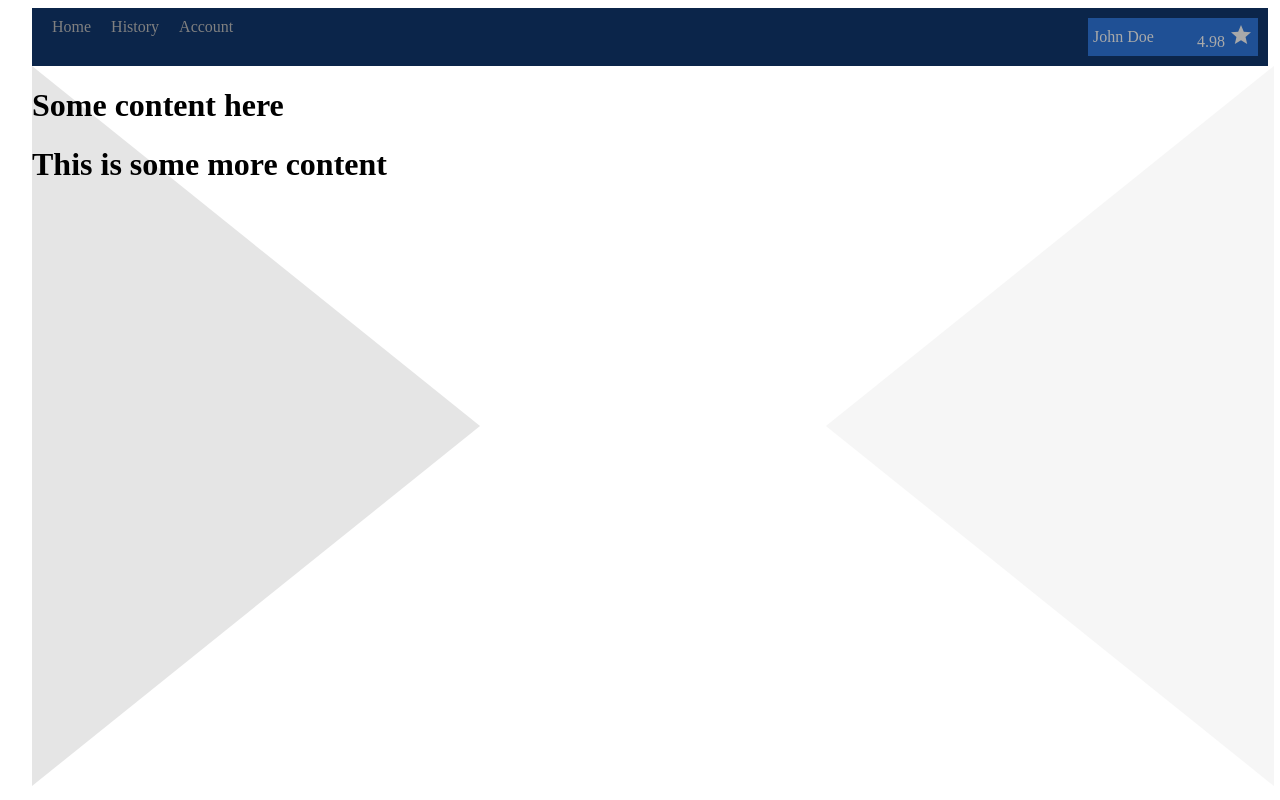
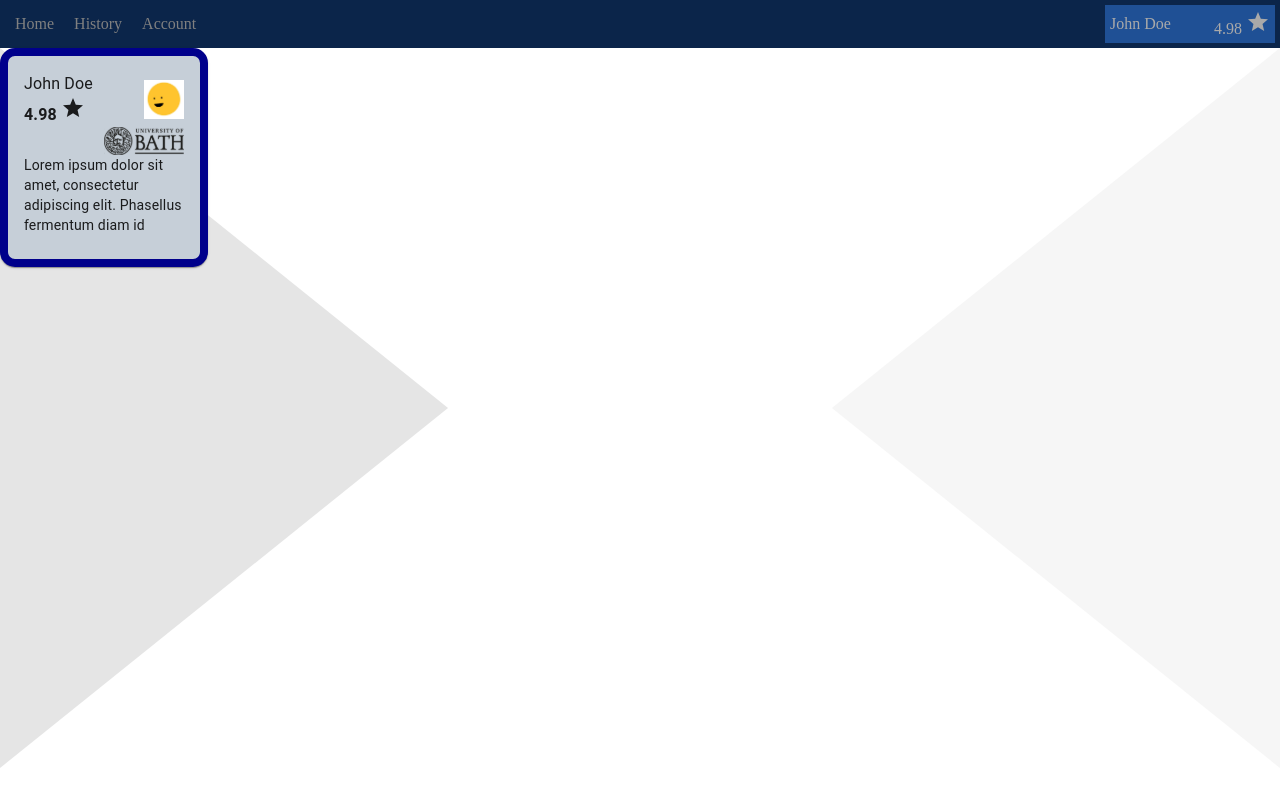
Before and after one commit to CM10313/CM20314-ESP, a Next.js app in the folder cm20314/: page /researchHome in a window 1280 px wide. Built offline with nearby package versions, Linux system fonts and the light colour scheme.

Commit message:
created the cards component that show the study/user details.

```diff
--- a/cm20314/Components/TriangleBackground.tsx
+++ b/cm20314/Components/TriangleBackground.tsx
@@ -5,18 +5,18 @@ import { Container, Box } from '@mui/material';
 export default function TriangleBackground(){
 
     return (
-        <Container maxWidth="xl"
+        <Box maxWidth="xl"
             style = {{
                 margin: '0 !important',
                 position: 'absolute',
-                width: '97vw',
+                width: '30vw',
                 borderWidth: "45vh 35vw",
                 borderStyle: "solid",
                 borderColor: "white lightgrey white grey",
                 zIndex: '-1',
                 opacity: '20%'
             }}>
-        </Container>
+        </Box>
 
     )
 }
--- /dev/null
+++ b/cm20314/Components/detailCards.tsx
@@ -0,0 +1,61 @@
+import { useState } from 'react';
+import { Card, CardContent, Grid, Box, Typography, CardMedia, Dialog, DialogTitle, DialogContent, DialogActions, Button } from '@mui/material';
+import Image from 'next/image';
+import bathLogo from '../public/images/bath-icon.svg';
+import smileyFace from '../public/images/smiley.png';
+import StarIcon from '@mui/icons-material/Star';
+
+export default function Cards() {
+    const [open, setOpen] = useState(false);
+
+    const handleClickOpen = () => {
+      setOpen(true);
+    };
+
+    const handleClose = () => {
+      setOpen(false);
+    };
+
+    return (
+      <>
+        <Card sx={{ backgroundColor: "#C6CFD8", border: "solid darkblue 8px", borderRadius: "15px", maxWidth: "12em" }} onClick={handleClickOpen}>
+          <CardContent>
+            <Grid container direction="row" alignItems="center" justifyContent="space-between">
+              <Box sx={{ display: 'flex', flexDirection: 'column' }}>
+                <Typography variant="body1">John Doe</Typography>
+                <Typography variant="body1" fontWeight="bold">
+                  4.98 <StarIcon />
+                </Typography>
+              </Box>
+              <Image src={smileyFace} alt="Bath Logo" width={40} />
+            </Grid>
+            <Grid container justifyContent="flex-end">
+              <Image src={bathLogo} alt="Bath Logo" width={80} />
+            </Grid>
+            <Box sx={{ overflow: 'hidden', textOverflow: 'ellipsis', maxHeight: '5em', whiteSpace: 'normal' }}>
+              <Typography variant="body2">
+                Lorem ipsum dolor sit amet, consectetur adipiscing elit. Phasellus fermentum diam id rhoncus aliquet.
+                Ut quis orci luctus, sollicitudin metus quis, sodales arcu. jjjjjjjjjjjjjjjjjjjjjjjjjjjjjjjjjjjjjjj
+              </Typography>
+            </Box>
+          </CardContent>
+        </Card>
+
+
+        {/* This runs when the card is clicke */}
+        <Dialog open={open} onClose={handleClose}>
+          <DialogTitle>Card Details</DialogTitle>
+          <DialogContent>
+            {/* Content for the card details */}
+            {/* You can include any additional information about the card here */}
+            <Typography>
+              Card details will be displayed here.
+            </Typography>
+          </DialogContent>
+          <DialogActions>
+            <Button onClick={handleClose}>Close</Button>
+          </DialogActions>
+        </Dialog>
+      </>
+    );
+}
--- a/cm20314/Components/navbar.tsx
+++ b/cm20314/Components/navbar.tsx
@@ -1,5 +1,5 @@
+import {Box, Grid} from '@mui/material';
 import StarIcon from '@mui/icons-material/Star';
-import {Box, Grid} from '@mui/material';
 
 export default function Navbar() {
 
@@ -10,8 +10,8 @@ export default function Navbar() {
   }
 
   return (
-    <Box sx={{ backgroundColor: '#0B254A', color: '#0B254A', padding: '10px', width: '100%' }}>
-      <Grid container justifyContent="space-between">
+    <Box sx={{ backgroundColor: '#0B254A', color: '#0B254A', padding: '5px', margin: '0'}}>
+      <Grid container justifyContent = "space-between" alignItems = 'center'>
         <Grid item>
           <ul style={{ listStyleType: 'none', margin: '0', padding: '0' }}>
             <li style={{ display: 'inline' }}>
@@ -53,80 +53,3 @@ export default function Navbar() {
     </Box>
   );
 }
-
-
-
-/*export default function Navbar () {
-    return (
-        <nav
-        style = {{
-            backgroundColor: '#0B254A',
-            color: '#C5C5C5',
-            padding: '10px',
-            width: '100%',
-            display: 'flex',
-            justifyContent: 'space-between'
-        }}>
-
-        <ul
-            style = {{
-                listStyleType: 'none',
-                margin: '0',
-                padding: '0'
-            }}
-
-
-        >
-            <li style = {{display: 'inline'}}>
-                <a href="#"
-                    style={{
-                        textDecoration: 'none',
-                        padding: '10px',
-                        color: 'grey'
-                    }}>
-                Home
-                </a>
-            </li>
-
-            <li style = {{display: 'inline'}}>
-                <a href="#"
-                style={{
-                        textDecoration: 'none',
-                        padding: '10px',
-                        color: 'grey'
-                    }}>History</a>
-            </li>
-
-            <li style = {{display: 'inline'}}>
-                <a href="#"
-                style={{
-                        textDecoration: 'none',
-                        padding: '10px',
-                        color: 'grey'
-                    }}>Account</a>
-            </li>
-        </ul>
-
-
-    <div
-        style = {{
-            display: 'flex',
-            justifyContent: 'space-between',
-            backgroundColor: 'lightblue',
-            padding: '5px 10px',
-            margin: '0',
-            width: '8rem',
-            color: 'darkgray',
-
-        }}
-
-
-    >
-        <span >John Doe</span>
-        < StarIcon />
-    </div>
-
-
-        </nav>
-    )
-  }*/
--- a/cm20314/pages/researchHome.tsx
+++ b/cm20314/pages/researchHome.tsx
@@ -1,17 +1,22 @@
-import { Container } from '@mui/material';
+import { Container, Box, Grid, Card } from '@mui/material';
 import TriangleBackground from '../Components/TriangleBackground';
-import Navbar from '../Components/Navbar';
-
+import Navbar from '../Components/navbar';
+import { useEffect } from 'react';
+import Cards from '../Components/detailCards';
 
 export default function researchHome(){
 
+    useEffect(() => {
+        document.body.style.margin = '0';
+        document.body.style.padding = '0';
+    }, []);
+
     return (
-        <Container maxWidth="xl">
+        <Box maxWidth="xl">
             <Navbar />
             <TriangleBackground />
-            <h1> Some content here</h1>
-            <h1> This is some more content </h1>
-        </Container>
+            <Cards />
+        </Box>
 
     )
 }
--- a/cm20314/src/app/globals.css
+++ b/cm20314/src/app/globals.css
@@ -1,7 +1,8 @@
+@import url('https://fonts.googleapis.com/css2?family=Mitr:wght@400;500;600;700&display=swap');
 :root {
   --max-width: 1100px;
   --border-radius: 12px;
-  --font-mono: ui-monospace, Menlo, Monaco, "Cascadia Mono", "Segoe UI Mono",
+  --font-mono: "Mitr", "Noto Serif", ui-monospace, Menlo, Monaco, "Cascadia Mono", "Segoe UI Mono",
     "Roboto Mono", "Oxygen Mono", "Ubuntu Monospace", "Source Code Pro",
     "Fira Mono", "Droid Sans Mono", "Courier New", monospace;
 
@@ -40,7 +41,7 @@
   --card-border-rgb: 131, 134, 135;
 }
 
-@media (prefers-color-scheme: dark) {
+@media (prefers-color-scheme: light) {
   :root {
     --foreground-rgb: 255, 255, 255;
     --background-start-rgb: 0, 0, 0;
```
Also changed, not shown: cm20314/public/images/smiley.png (added).
